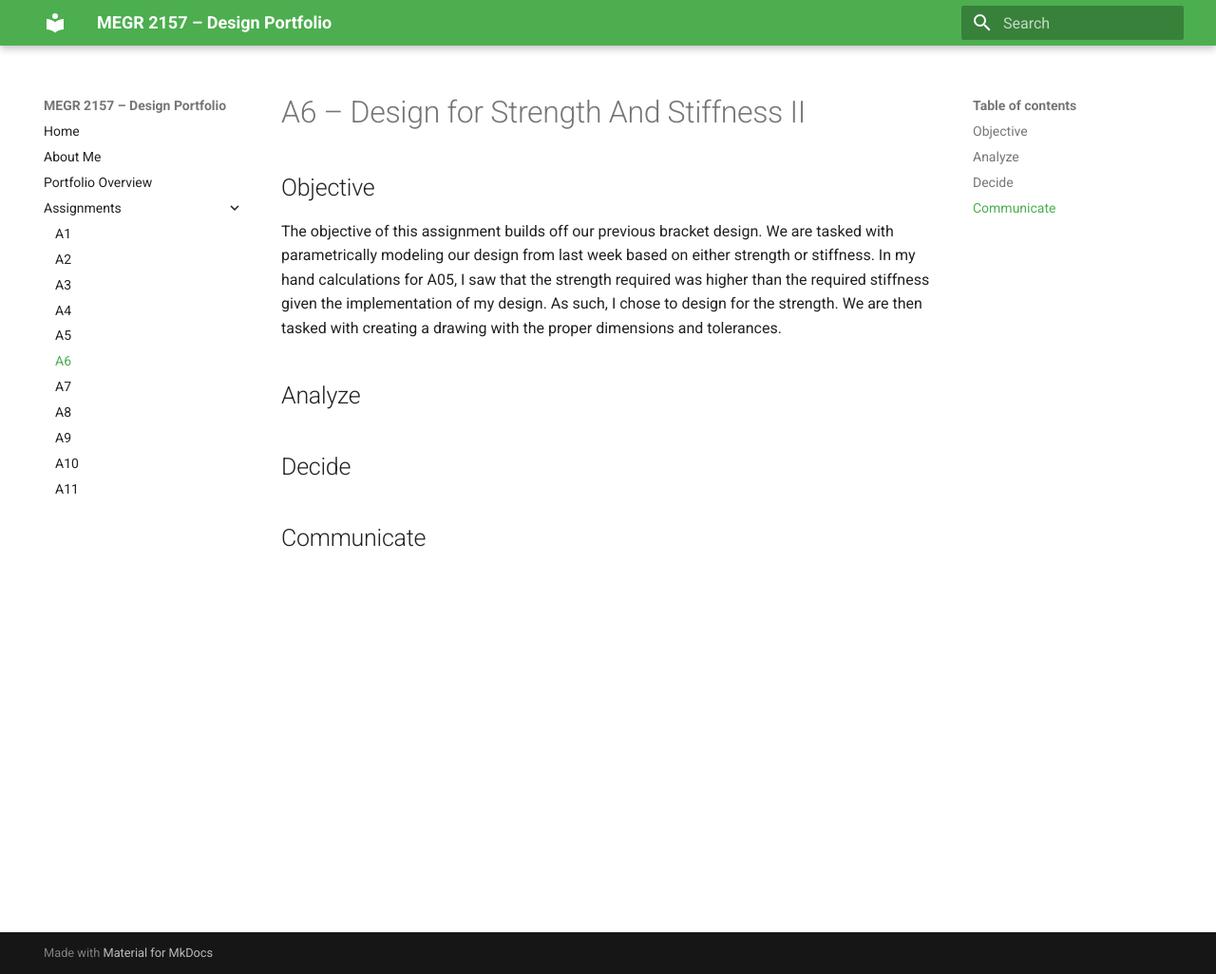
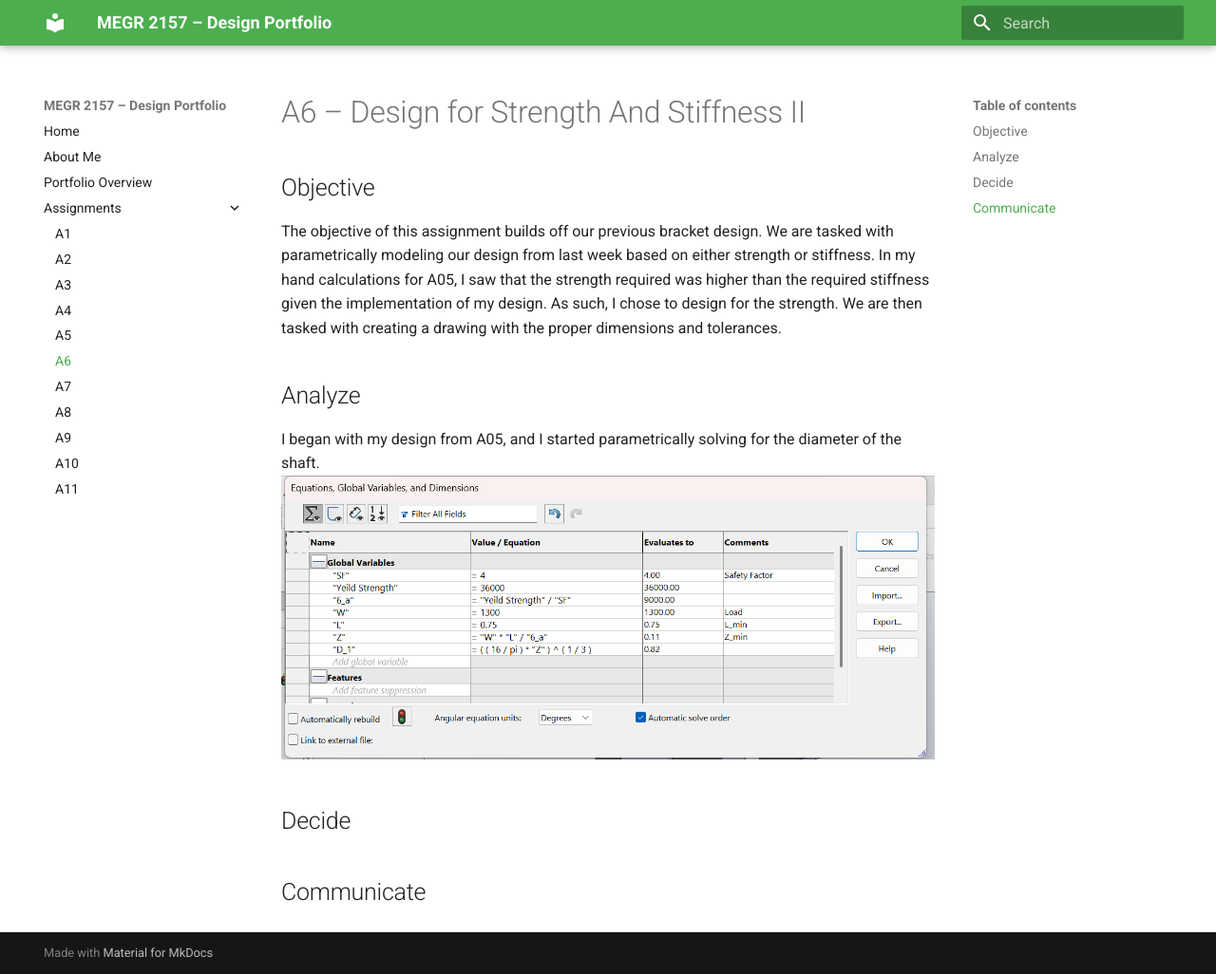
Before and after one commit to AlessDefelice/megr2156, an MkDocs documentation site: the page built from docs/assignments/A06/index.md, in a window 1280 px wide and 1026 px high. Shown: the whole window at 95% size. Built offline with MkDocs 1.6.1 and Material for MkDocs 9.7.7, drawn with Linux system fonts in a browser that asks for light colours.

Commit message:
Update index.md

```diff
--- a/docs/assignments/A06/index.md
+++ b/docs/assignments/A06/index.md
@@ -5,6 +5,9 @@ The objective of this assignment builds off our previous bracket design. We are
 
 
 ## Analyze
+I began with my design from A05, and I started parametrically solving for the diameter of the shaft.
+![Beginnig equations:](Screenshot 2026-09-27 202314.png)
+
 
 
 ## Decide
```
